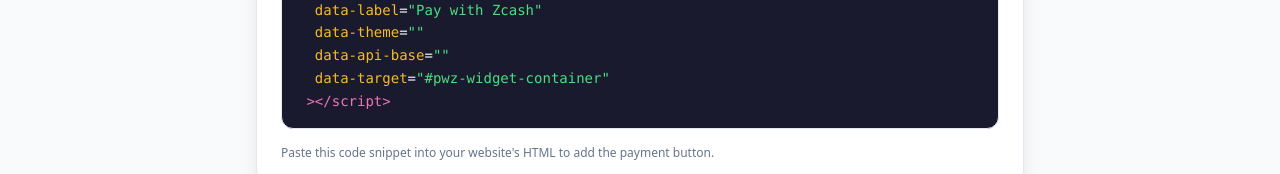
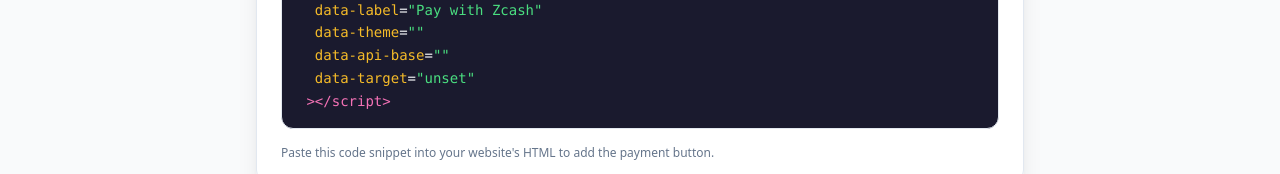
Before and after one commit to amochuko/zypherpunk-hack, a React (Vite) app in the folder apps/pay-with-zcash/pwz-client/: page / in a window 1280 px wide. Shown: the part 1096-1270 px from the top of the page. Built offline with nearby package versions, Linux system fonts and the light colour scheme; no server answers; the HTML template or start-up script is replaced by a standard one.

Commit message:
add target to config

```diff
--- a/apps/pay-with-zcash/pwz-client/src/pages/Index.tsx
+++ b/apps/pay-with-zcash/pwz-client/src/pages/Index.tsx
@@ -21,7 +21,7 @@ const Index = () => {
     label: "",
     apiBase: "",
     theme: "",
-    target: "#pwz-widget-container",
+    target: import.meta.env.VITE_PWZ_WIDGET_CONTAINER,
   });
 
   const handleGenerated = (config: GeneratedConfig) => {
```
